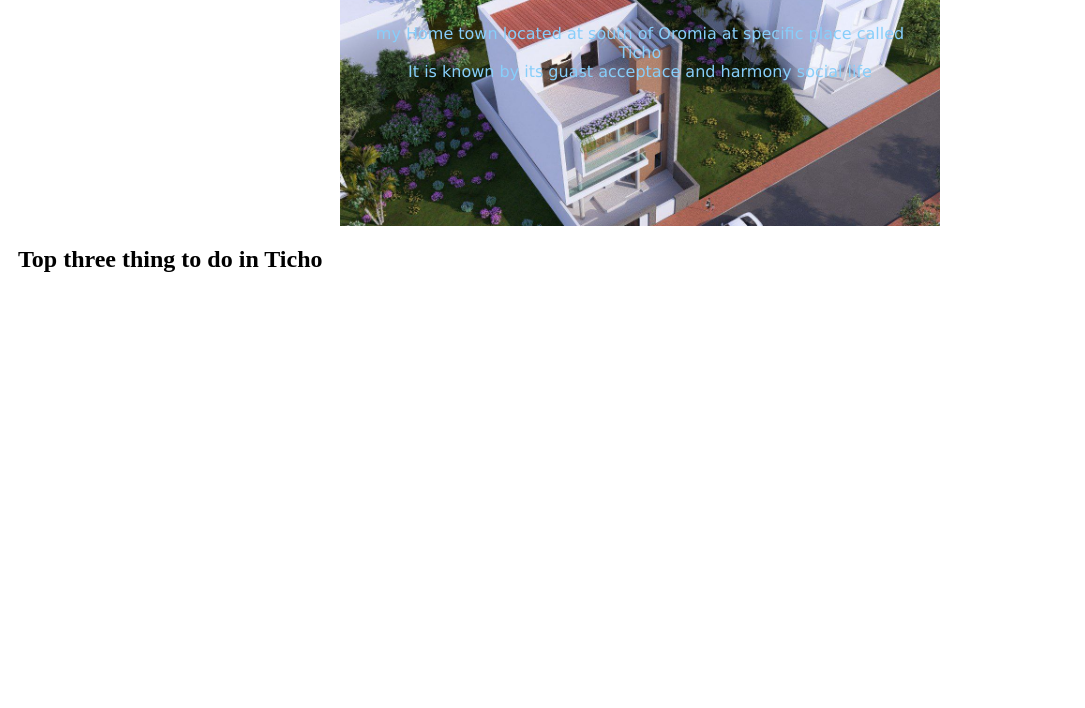
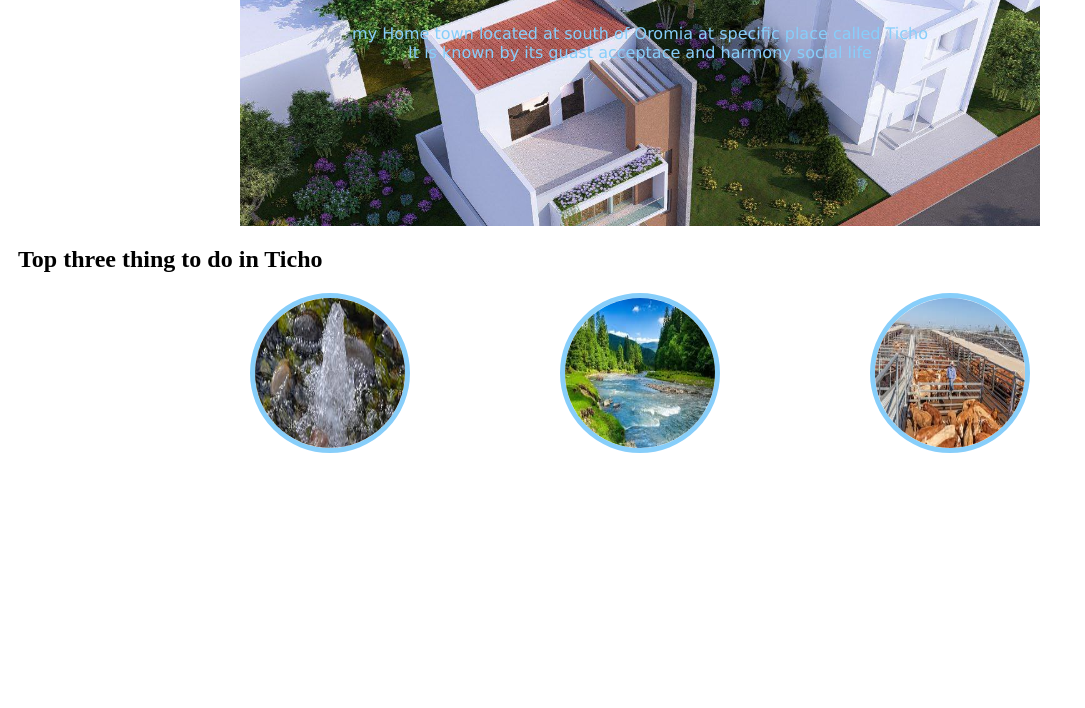
Before and after one commit to Abayshemelis/PrivateBusinessCard, a plain HTML site: page Home_page/home.html in a window 1280 px wide. Shown: the part 92-800 px from the top of the page, without its empty margins (0-1085 px from the left). Drawn offline with Linux system fonts and the light colour scheme.

Commit message:
new commit

```diff
--- a/BirthdayCard/hbd.css
+++ b/BirthdayCard/hbd.css
@@ -10,6 +10,7 @@ body{
 }
 #bff{
     width: 150px;
+    height: 150px;
     border-radius: 100%;
     border: 6px solid pink;
 
--- a/Home_page/home.css
+++ b/Home_page/home.css
@@ -6,7 +6,7 @@ body{
 }
 
 .H_bg{
-    width: 600px;
+    width: 800px;
     height: 300px;
     background-image: url(img/myhome.jpg);
     background-size:cover;
@@ -28,3 +28,33 @@ body{
     font-family:  Geneva, Verdana, sans-serif;
     text-align: center;
 }
+.img1{
+    width :150px;
+    height: 150px;
+    border-radius: 100%;
+    border: solid 5px lightskyblue;
+}
+.img2{
+     width :150px;
+     height: 150px;
+    border-radius: 100%;
+    border: solid 5px lightskyblue;
+}
+.img3{
+     width :150px;
+     height: 150px;
+    border-radius: 100%;
+    border: solid 5px lightskyblue;
+
+}
+
+.ticho{
+width: 100px;
+margin:auto;
+display: flex;
+align-items: center;
+justify-content:center;
+column-gap: 150px;
+
+
+}
--- a/Home_page/home.html
+++ b/Home_page/home.html
@@ -12,8 +12,12 @@
     <p class="description"> my Home town located at south of Oromia at specific place called Ticho <br>
     It is known by its guast acceptace and harmony social life</p>
 </div>
-    <div>
-        <h2> Top three thing to do in Ticho</h2>
+   <div><h2 id="img_title"> Top three thing to do in Ticho</h2></div>
+    <div class="ticho">
+
+        <img class="img1" src="img/water.jpg" alt="">
+        <img class="img2" src="img/river.jpg" alt="">
+        <img class="img3" src="img/cattle.jpg" alt="">
     </div>
 </body>
 </html>
```
Also changed, not shown: Home_page/img/cattle.jpg (added), Home_page/img/river.jpg (added), Home_page/img/water.jpg (added).
